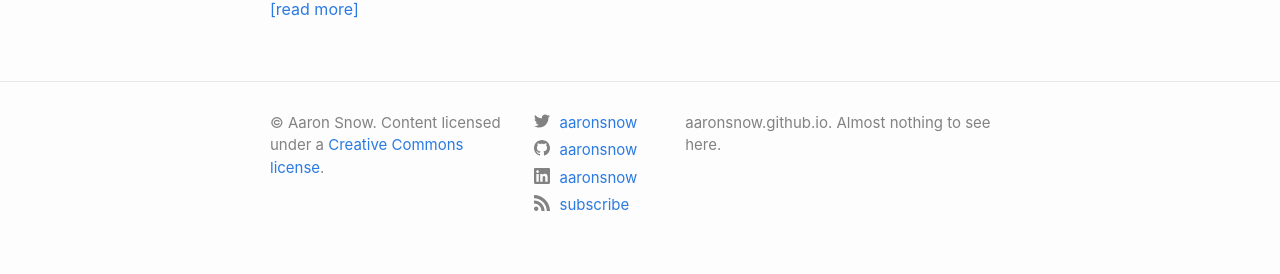
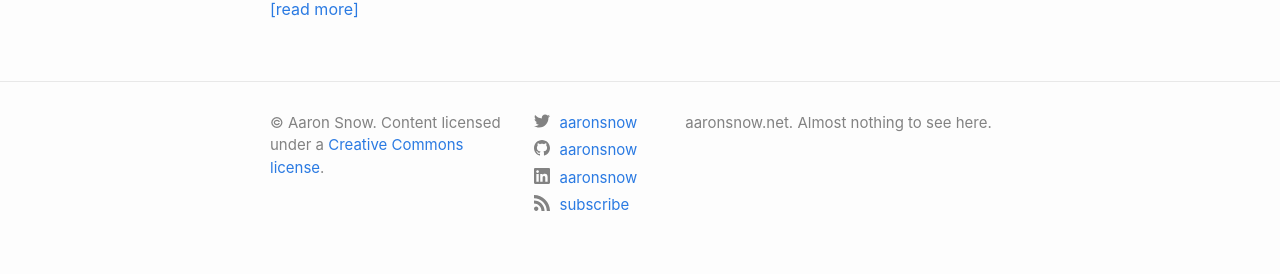
Before and after one commit to aaronsnow/aaronsnow.github.io, a Jekyll site: the page built from index.md, in a window 1280 px wide. Shown: the part 803-1077 px from the top of the page. Built offline with Jekyll 4.4.1, drawn with Linux system fonts in a browser that asks for light colours.

Commit message:
switch description to aaronsnow.net

```diff
--- a/_config.yml
+++ b/_config.yml
@@ -23,7 +23,7 @@ title: "Aaron Snow"
 # email: aaronsnow at gmail
 
 description: >- # this means to ignore newlines until "baseurl:"
-  aaronsnow.github.io. Almost nothing to see here.
+  aaronsnow.net. Almost nothing to see here.
 
 show_excerpts: true
 excerpt_separator: <!--more-->
```
